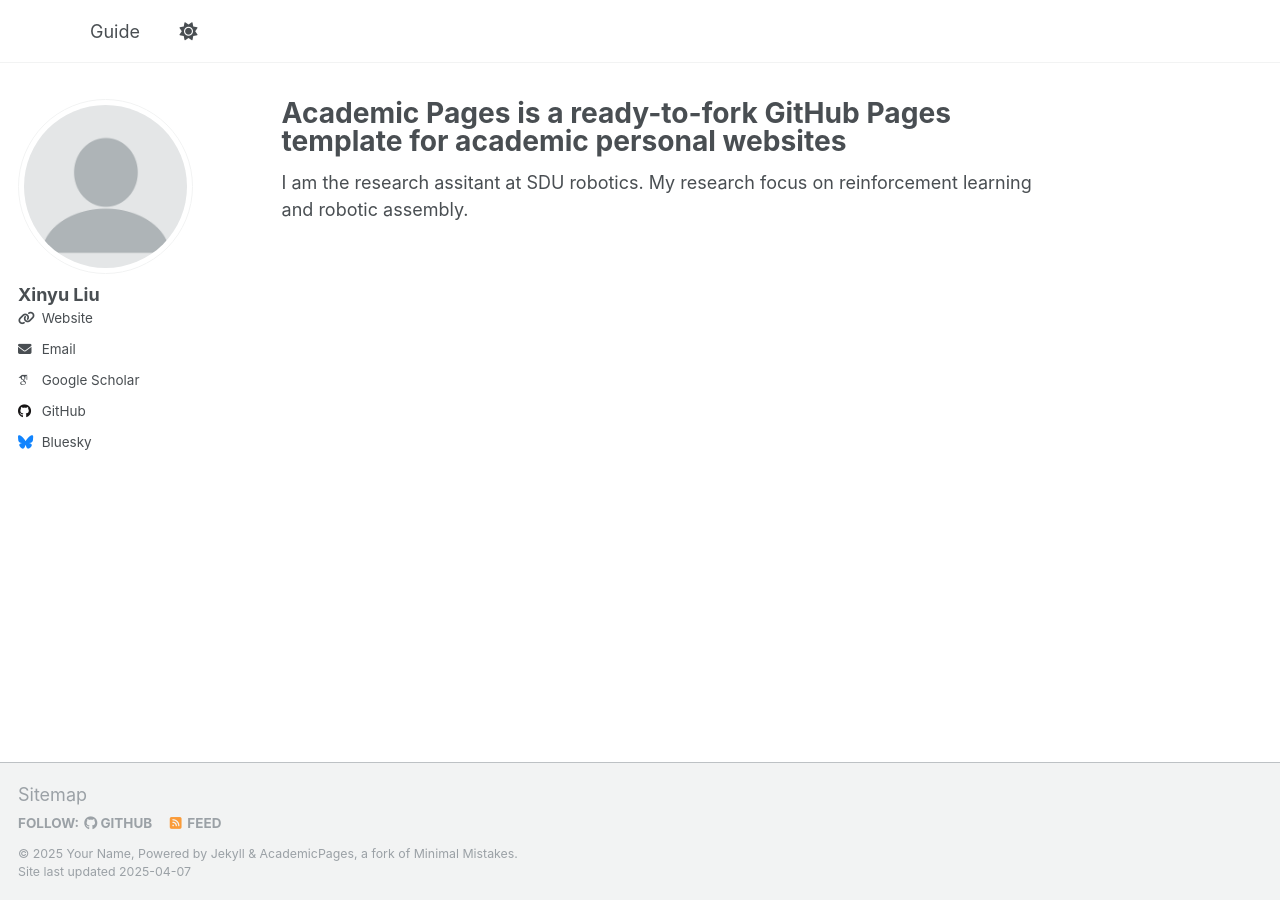
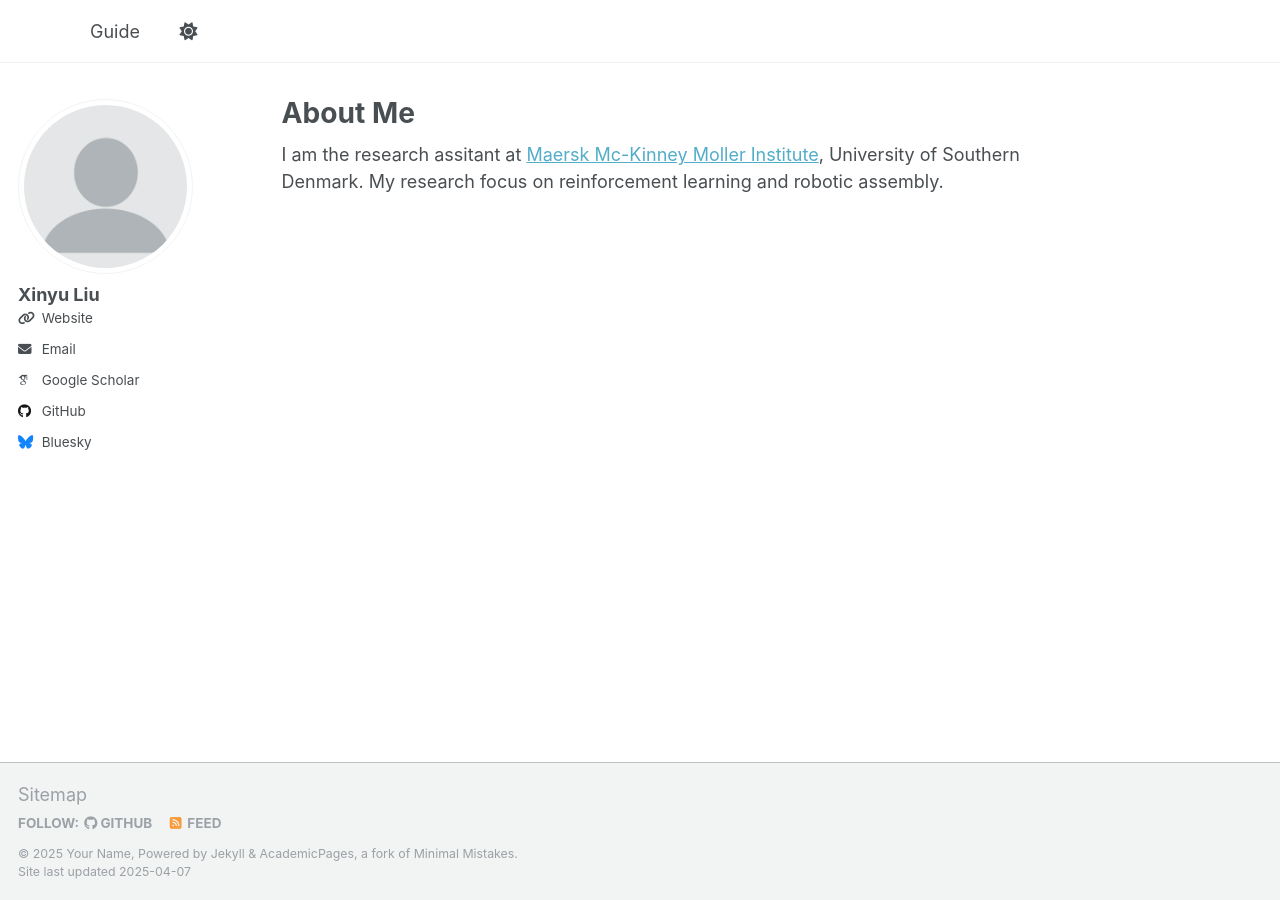
Before and after one commit to calmdw/calmdw.github.io, a Jekyll site: the page built from _pages/about.md, in a window 1280 px wide. Built offline with Jekyll 4.4.1, drawn with Linux system fonts in a browser that asks for light colours; some web fonts are replaced.

Commit message:
Update about.md

```diff
--- a/_pages/about.md
+++ b/_pages/about.md
@@ -1,10 +1,10 @@
 ---
 permalink: /
-title: "Academic Pages is a ready-to-fork GitHub Pages template for academic personal websites"
+title: "About Me"
 author_profile: true
 redirect_from:
   - /about/
   - /about.html
 ---
 
-I am the research assitant at SDU robotics. My research focus on reinforcement learning and robotic assembly.
+I am the research assitant at [Maersk Mc-Kinney Moller Institute](https://www.sdu.dk/en/om-sdu/institutter-centre/mmmi_maersk_mckinney_moeller), University of Southern Denmark. My research focus on reinforcement learning and robotic assembly.
```
